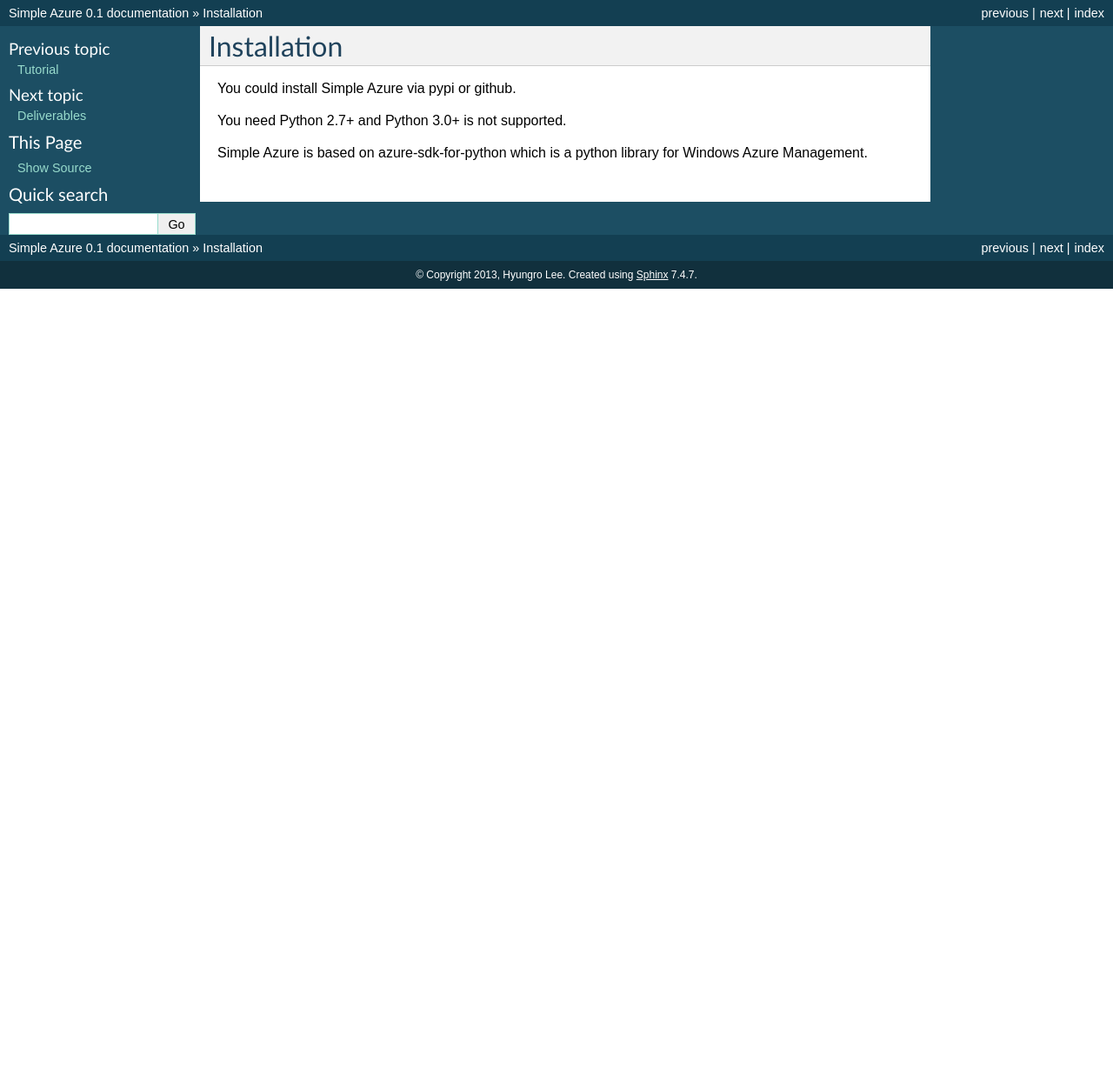
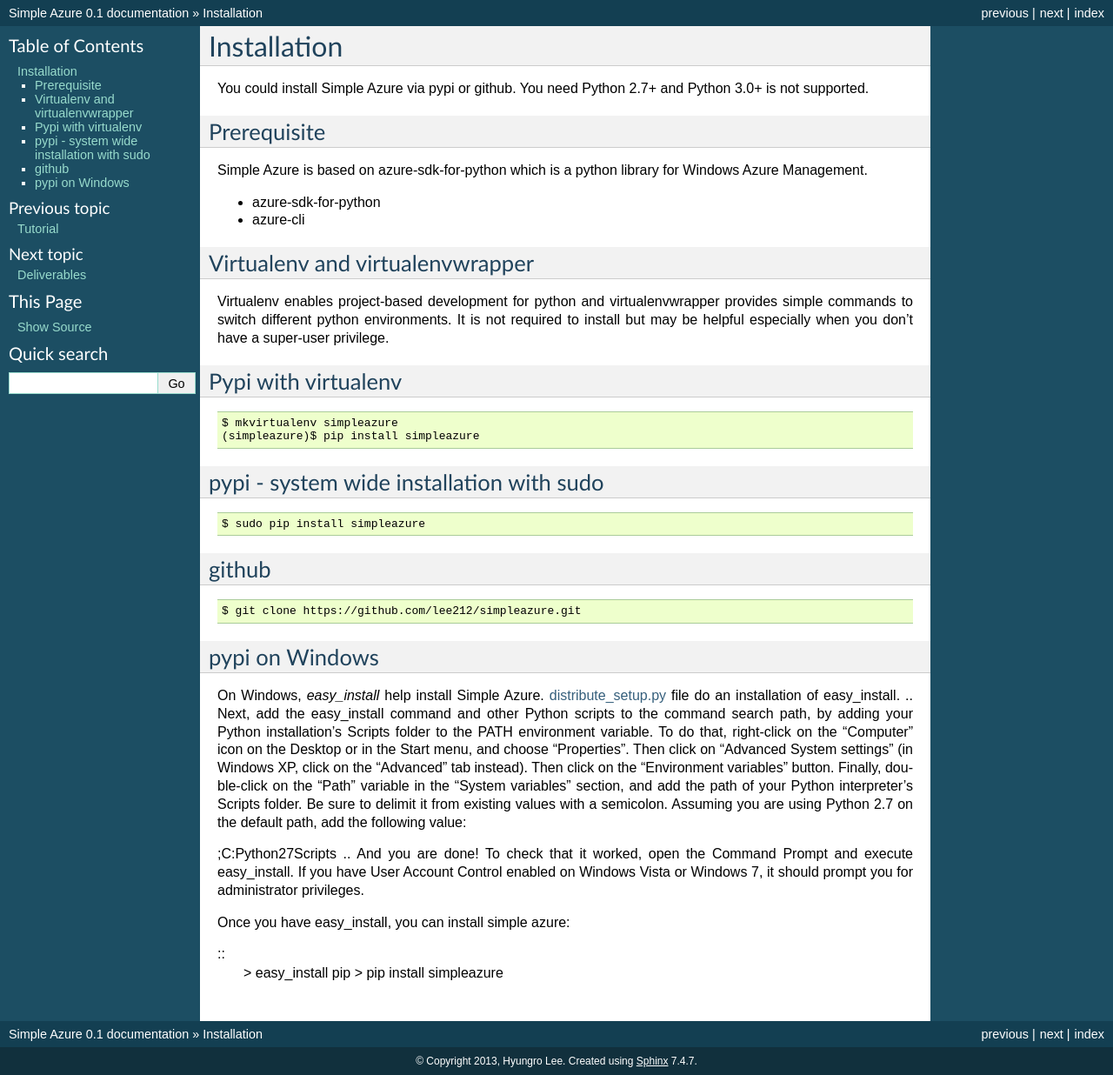
Before and after one commit to lee212/simpleazure, a Sphinx documentation site: the page built from docs/installation.rst, in a window 1280 px wide. Shown: the whole page at 87% size. Built offline with Sphinx 7.4.7, drawn with Linux system fonts in a browser that asks for light colours; before the commit the page ends 900 px from its top, so only the background shows below that.

Commit message:
Update installation.rst

```diff
--- a/docs/installation.rst
+++ b/docs/installation.rst
@@ -1,8 +1,51 @@
 Installation
 =============
 You could install Simple Azure via pypi or github.
-
 You need Python 2.7+ and Python 3.0+ is not supported.
 
+Prerequisite
+--------------
+Simple Azure is based on azure-sdk-for-python which is a python library for Windows Azure Management.
 
-Simple Azure is based on azure-sdk-for-python which is a python library for Windows Azure Management.
+* azure-sdk-for-python
+* azure-cli
+
+Virtualenv and virtualenvwrapper
+-----------------------------------
+Virtualenv enables project-based development for python and virtualenvwrapper provides simple commands to switch different python environments.
+It is not required to install but may be helpful especially when you don't have a super-user privilege.
+
+
+Pypi with virtualenv
+--------------------
+::
+
+  $ mkvirtualenv simpleazure
+  (simpleazure)$ pip install simpleazure
+
+pypi - system wide installation with sudo
+-----------------------------------------
+::
+
+  $ sudo pip install simpleazure
+
+
+github
+-------
+::
+
+   $ git clone https://github.com/lee212/simpleazure.git
+
+pypi on Windows
+------------------------------
+On Windows, *easy_install* help install Simple Azure. `distribute_setup.py <http://python-distribute.org/distribute_setup.py>`_ file do an installation of easy_install.
+.. Next, add the easy_install command and other Python scripts to the command search path, by adding your Python installation’s Scripts folder to the PATH environment variable. To do that, right-click on the “Computer” icon on the Desktop or in the Start menu, and choose “Properties”. Then click on “Advanced System settings” (in Windows XP, click on the “Advanced” tab instead). Then click on the “Environment variables” button. Finally, double-click on the “Path” variable in the “System variables” section, and add the path of your Python interpreter’s Scripts folder. Be sure to delimit it from existing values with a semicolon. Assuming you are using Python 2.7 on the default path, add the following value:
+
+;C:\Python27\Scripts
+.. And you are done! To check that it worked, open the Command Prompt and execute easy_install. If you have User Account Control enabled on Windows Vista or Windows 7, it should prompt you for administrator privileges.
+
+Once you have easy_install, you can install simple azure:
+
+::
+  > easy_install pip
+  > pip install simpleazure
```
